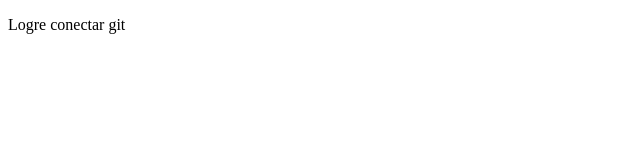
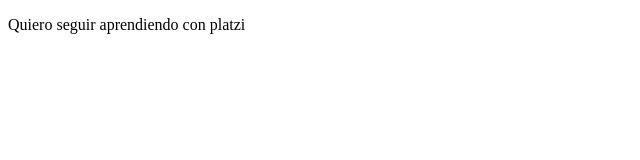
Before and after one commit to JefryMateus/proyectoDemoCursoPrework, a plain HTML site: page index.html in a window 1280 px wide. Shown: the whole page, without its empty margins (0-640 px from the left). Drawn offline with Linux system fonts and the light colour scheme.

Commit message:
Cambios que agregamos x2

```diff
--- a/index.html
+++ b/index.html
@@ -8,7 +8,7 @@
 </head>
 <body>
     <p>
-        Logre conectar git
+        Quiero seguir aprendiendo con platzi
     </p>
 </body>
 </html>
```
